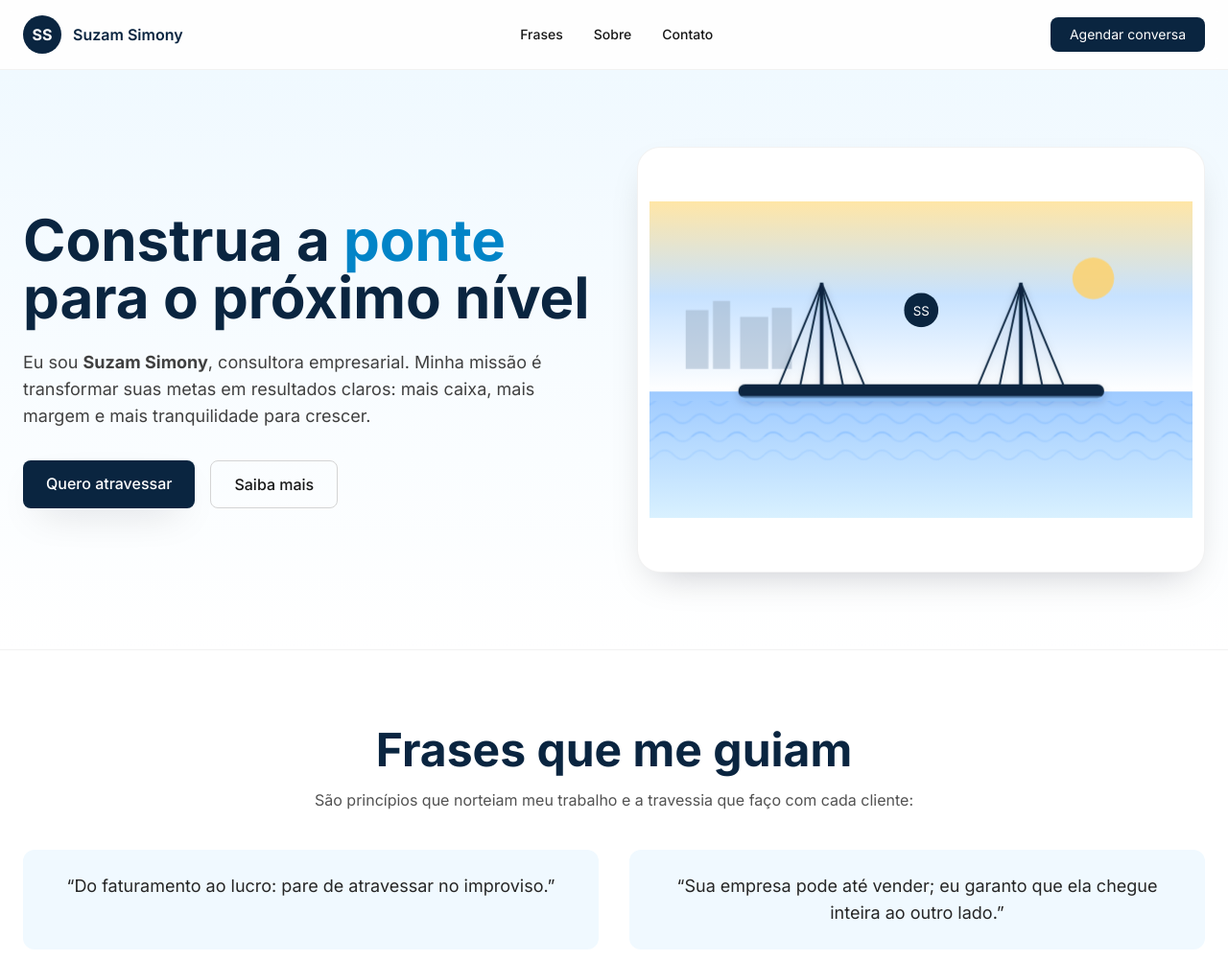
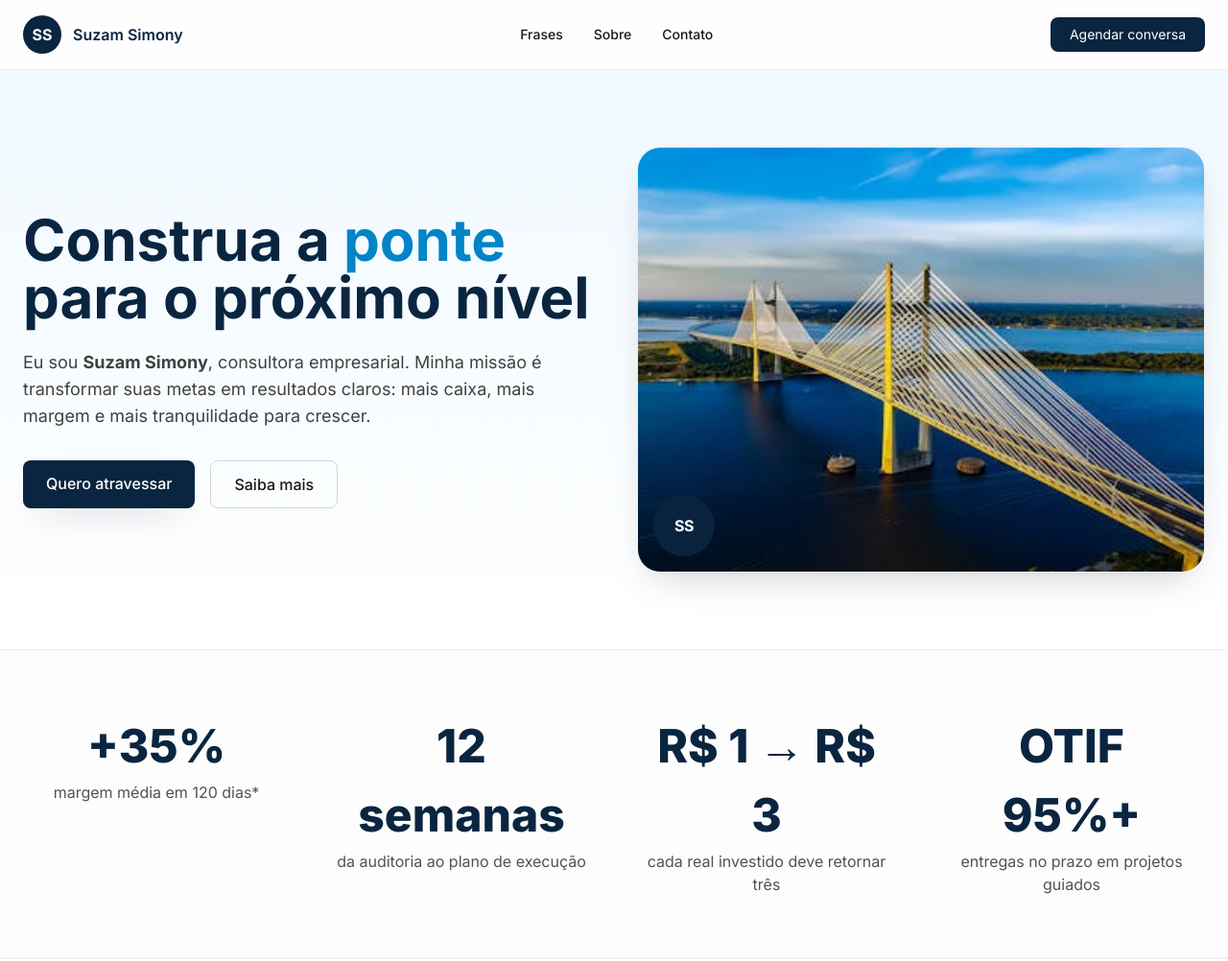
Before and after one commit to Gabrielbuddy/site-suzam, a plain HTML site: page index.html in a window 1280 px wide. Shown: the top 1002 px of the page at 96% size. Drawn offline with nearby package versions, Linux system fonts and the light colour scheme.

Commit message:
index.html

```diff
--- a/index.html
+++ b/index.html
@@ -62,68 +62,37 @@
       </div>
       <div class="relative">
         <!-- Ponte estética -->
-        <div class="aspect-[4/3] rounded-3xl bg-white soft-shadow border border-black/5 grid place-items-center overflow-hidden">
-          <svg class="w-[96%]" viewBox="0 0 1200 700" xmlns="http://www.w3.org/2000/svg" aria-label="Ponte estaiada premium ao pôr do sol">
-            <defs>
-              <linearGradient id="gradSky" x1="0" x2="0" y1="0" y2="1">
-                <stop offset="0%" stop-color="#ffe6a7"/>
-                <stop offset="50%" stop-color="#c7e2ff"/>
-                <stop offset="100%" stop-color="#ffffff"/>
-              </linearGradient>
-              <linearGradient id="gradWater" x1="0" x2="0" y1="0" y2="1">
-                <stop offset="0%" stop-color="#9ecaff"/>
-                <stop offset="100%" stop-color="#d9f1ff"/>
-              </linearGradient>
-              <filter id="sshadow" x="-20%" y="-20%" width="140%" height="140%">
-                <feDropShadow dx="0" dy="8" stdDeviation="10" flood-color="#0a2540" flood-opacity="0.18"/>
-              </filter>
-              <pattern id="waves" width="160" height="40" patternUnits="userSpaceOnUse">
-                <path d="M0 20 Q 20 0 40 20 T 80 20 T 120 20 T 160 20" fill="none" stroke="#7ab6ff" stroke-width="3" opacity="0.5"/>
-              </pattern>
-            </defs>
-            <rect width="1200" height="420" fill="url(#gradSky)"/>
-            <g style="animation: shimmer 6s ease-in-out infinite">
-              <circle cx="980" cy="170" r="46" fill="#ffd166"/>
-            </g>
-            <g transform="translate(0,420)">
-              <rect width="1200" height="280" fill="url(#gradWater)"/>
-              <g style="animation: waveMove 12s linear infinite">
-                <rect width="1600" height="80" y="20" fill="url(#waves)" />
-                <rect width="1600" height="80" y="80" fill="url(#waves)" opacity=".6" />
-              </g>
-            </g>
-            <g fill="#9fb3c8" opacity="0.55">
-              <rect x="80" y="240" width="50" height="130"/>
-              <rect x="140" y="220" width="38" height="150"/>
-              <rect x="200" y="255" width="62" height="115"/>
-              <rect x="270" y="235" width="44" height="135"/>
-            </g>
-            <g stroke="#0a2540" stroke-width="8" filter="url(#sshadow)">
-              <line x1="380" y1="420" x2="380" y2="180"/>
-              <line x1="820" y1="420" x2="820" y2="180"/>
-              <g stroke-width="4">
-                <line x1="380" y1="180" x2="280" y2="420"/>
-                <line x1="380" y1="180" x2="330" y2="420"/>
-                <line x1="380" y1="180" x2="380" y2="420"/>
-                <line x1="380" y1="180" x2="430" y2="420"/>
-                <line x1="380" y1="180" x2="480" y2="420"/>
-              </g>
-              <g stroke-width="4">
-                <line x1="820" y1="180" x2="720" y2="420"/>
-                <line x1="820" y1="180" x2="770" y2="420"/>
-                <line x1="820" y1="180" x2="820" y2="420"/>
-                <line x1="820" y1="180" x2="870" y2="420"/>
-                <line x1="820" y1="180" x2="920" y2="420"/>
-              </g>
-              <rect x="200" y="408" width="800" height="22" rx="11" fill="#0a2540"/>
-            </g>
-            <rect x="200" y="430" width="800" height="12" rx="6" fill="#8fc3ff" opacity="0.55"/>
-            <g style="animation: float 5s ease-in-out infinite">
-              <circle cx="600" cy="240" r="38" fill="#0a2540"/>
-              <text x="600" y="252" font-size="28" text-anchor="middle" fill="#fff" font-family="Inter, Arial, Helvetica, sans-serif">SS</text>
-            </g>
-          </svg>
+        <div class="relative aspect-[4/3] rounded-3xl overflow-hidden soft-shadow border border-black/5">
+          <img src="ponte.jpeg" alt="Ponte — Suzam Simony" class="w-full h-full object-cover"/>
+          <!-- overlay degradê leve -->
+          <div class="absolute inset-0 bg-gradient-to-t from-black/20 via-transparent to-transparent"></div>
+          <!-- logo/monograma sobre a foto -->
+          <div class="absolute bottom-4 left-4 grid place-items-center w-14 h-14 md:w-16 md:h-16 rounded-full bg-[rgb(var(--ink))]/90 text-white font-bold tracking-tight">
+            SS
+          </div>
         </div>
+      </div>
+    </div>
+  </section>
+
+  <!-- NÚMEROS / PROVA SOCIAL -->
+  <section class="border-y border-black/5 bg-white/70">
+    <div class="container mx-auto px-4 py-12 grid gap-6 md:grid-cols-4 text-center">
+      <div class="p-4">
+        <div class="text-[clamp(1.8rem,4.8vw,3rem)] font-extrabold text-ink">+35%</div>
+        <p class="text-neutral-600">margem média em 120 dias*</p>
+      </div>
+      <div class="p-4">
+        <div class="text-[clamp(1.8rem,4.8vw,3rem)] font-extrabold text-ink">12 semanas</div>
+        <p class="text-neutral-600">da auditoria ao plano de execução</p>
+      </div>
+      <div class="p-4">
+        <div class="text-[clamp(1.8rem,4.8vw,3rem)] font-extrabold text-ink">R$ 1 → R$ 3</div>
+        <p class="text-neutral-600">cada real investido deve retornar três</p>
+      </div>
+      <div class="p-4">
+        <div class="text-[clamp(1.8rem,4.8vw,3rem)] font-extrabold text-ink">OTIF 95%+</div>
+        <p class="text-neutral-600">entregas no prazo em projetos guiados</p>
       </div>
     </div>
   </section>
```
